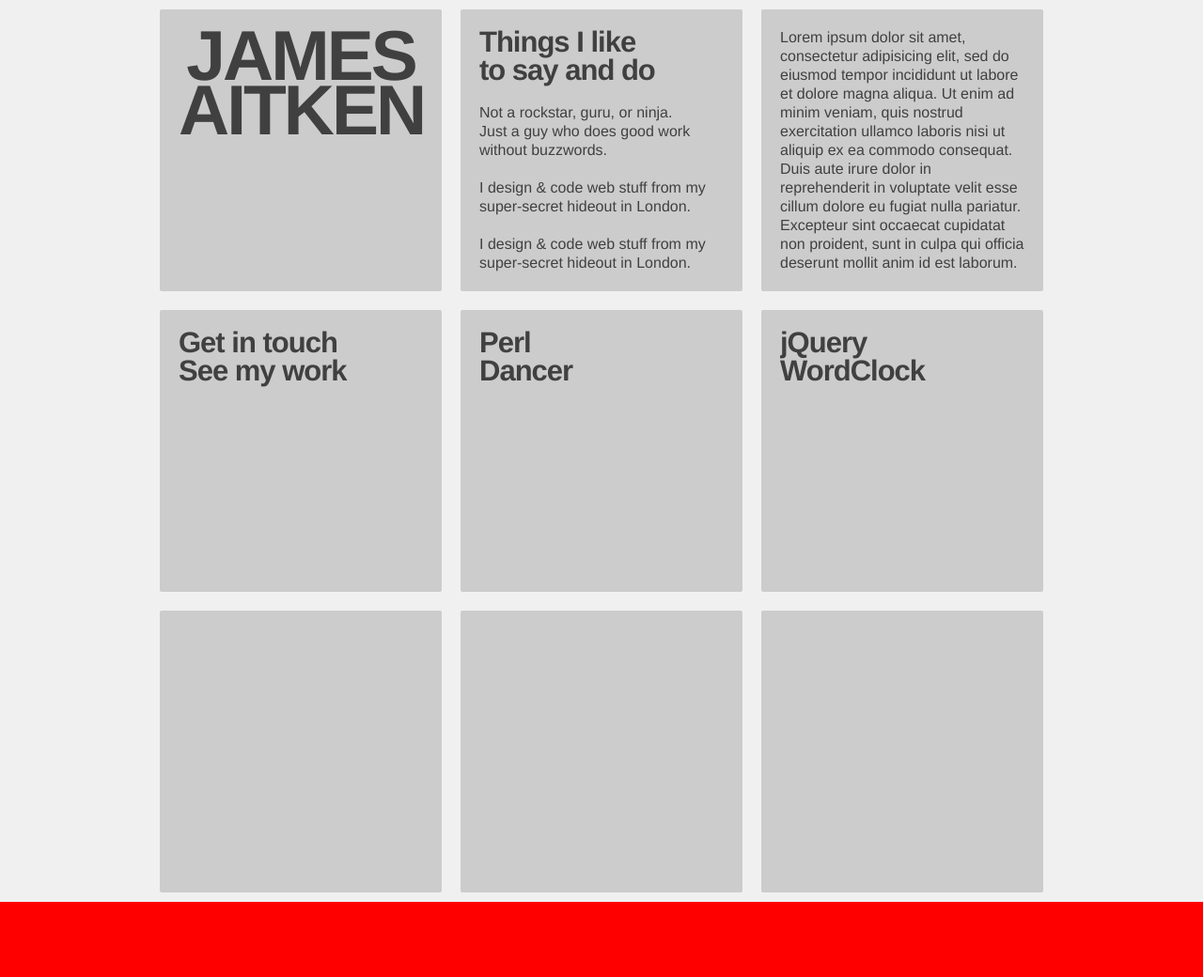
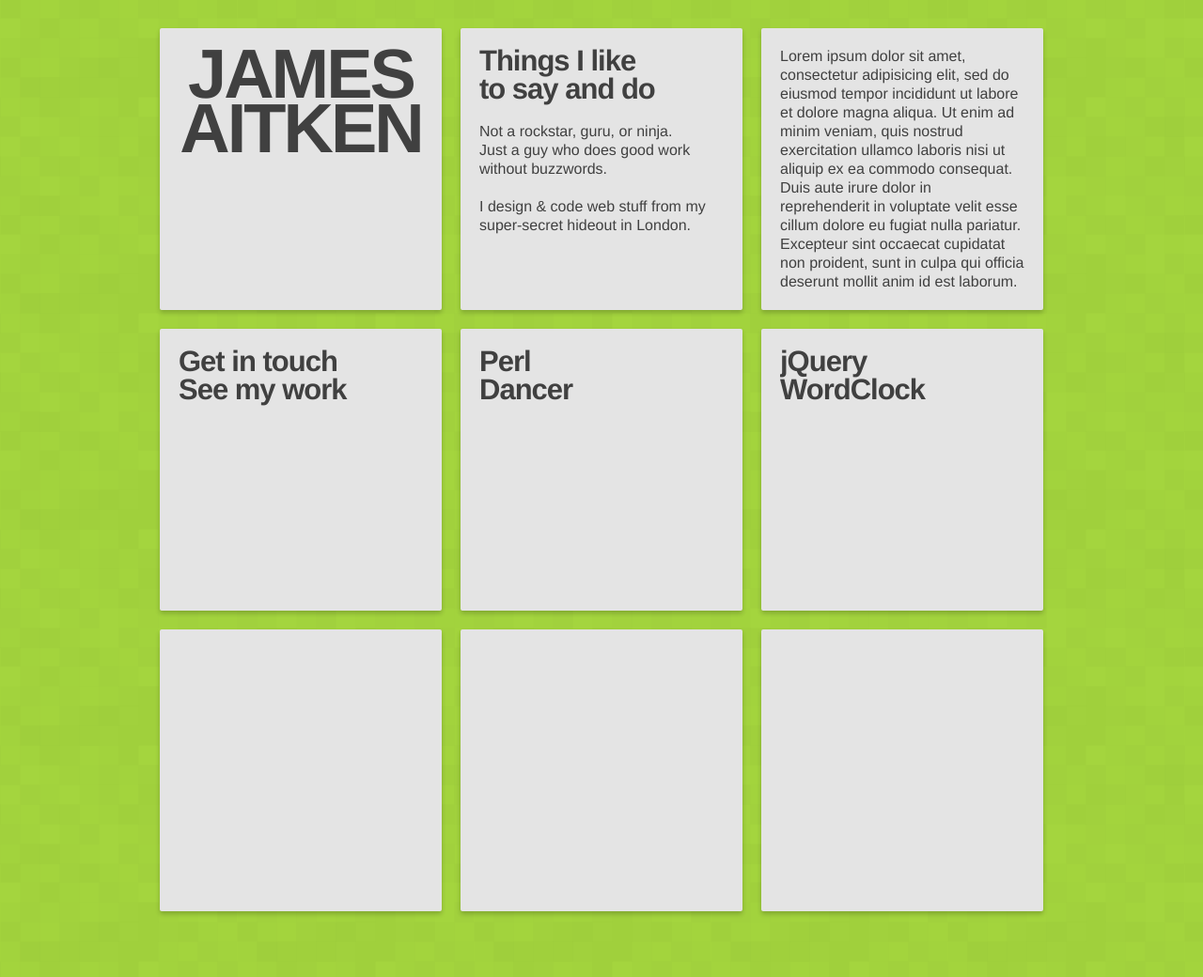
Before and after one commit to LoonyPandora/loonypandora.github.com, a Jekyll site: the page index.html, which Jekyll copies as it is, in a window 1280 px wide. Shown: the whole page at 94% size. Built offline with Jekyll 4.4.1, drawn with Linux system fonts in a browser that asks for light colours; nearby versions of some CDN libraries; library files that are not in the unit come from our copies; before the commit the page ends 960 px from its top, so only the background shows below that.

Commit message:
Add padding to body, and subtle bg pattern.

```diff
--- a/css/style.css
+++ b/css/style.css
@@ -2,16 +2,11 @@
 /* General Stuff
 ================================================== */
 
-html {
-    background: #f00;
-}
-
 body {
-    background: #f0f0f0;
+    background:  #a4d53e url('../img/bg.png');
     font-size:   16px;
     line-height: 20px;
-    width: 1280px;
-    margin: 0 auto 0 auto;
+    padding:     20px 0 60px 0;
 }
 
 p {
@@ -21,31 +16,34 @@ p {
 }
 
 .container {
-  -webkit-transition: 0.1s linear all;
-     -moz-transition: 0.1s linear all;
-      -ms-transition: 0.1s linear all;
-       -o-transition: 0.1s linear all;
-          transition: 0.1s linear all;
+    -webkit-transition: 0.1s linear all;
+       -moz-transition: 0.1s linear all;
+        -ms-transition: 0.1s linear all;
+         -o-transition: 0.1s linear all;
+            transition: 0.1s linear all;
 }
 
 .block {
     width:      260px;
     height:     260px;
     margin:     10px;
-    border:     20px solid #ccc;
+    border:     20px solid #e4e4e4;
     float:      left;
-    background: #ccc;
+    background: #e4e4e4;
     position:   relative;
     overflow:   hidden;
     -webkit-border-radius: 2px;
        -moz-border-radius: 2px;
             border-radius: 2px;
+    -webkit-box-shadow: 0px 3px 5px rgba(0,0,0,0.2);
+       -moz-box-shadow: 0px 3px 5px rgba(0,0,0,0.2);
+            box-shadow: 0px 3px 5px rgba(0,0,0,0.2);
 }
 
 h1 {
     text-align:     center;
     text-transform: uppercase;
-    font-size:      75px;
+    font-size:      74px;
     line-height:    58px;
     letter-spacing: -3px;
     margin-bottom:  24px;
--- a/index.html
+++ b/index.html
@@ -6,20 +6,17 @@
     <meta name="viewport" content="width=device-width, initial-scale=1.0">
     <title dir="ltr">James Aitken</title>
 
-    <link rel="shortcut icon" href="/icon.png">
-    <link rel="apple-touch-icon-precomposed" href="/icon.png">
+    <link rel="shortcut icon" href="img/icon.png">
+    <link rel="apple-touch-icon-precomposed" href="img/icon.png">
 
     <link rel="stylesheet" href="css/bootstrap.1.3.0.min.css">
     <link rel="stylesheet" href="css/style.css">
 
+    <link rel="stylesheet" href="css/hashgrid.css">
 
-
-    <link rel="stylesheet" href="css/hashgrid.css">
     <script type="text/javascript" src="js/jquery-1.6.4.min.js"></script>
     <script type="text/javascript" src="js/hashgrid.js"></script>
     <script type="text/javascript" src="js/app.js"></script>
-    <script type="text/javascript" src="js/jquery.fittext.js"></script>
-
 
 </head>
 <body>
@@ -32,7 +29,6 @@
         <div class="block">
             <h2>Things I like<br />to say and do</h2>
             <p>Not a rockstar, guru, or ninja. <br /> Just a guy who does good work without buzzwords.</p>
-            <p>I design &amp; code web stuff from my super-secret hideout in London.</p>
             <p>I design &amp; code web stuff from my super-secret hideout in London.</p>
         </div>
 
```
Also changed, not shown: img/bg.png (added).
